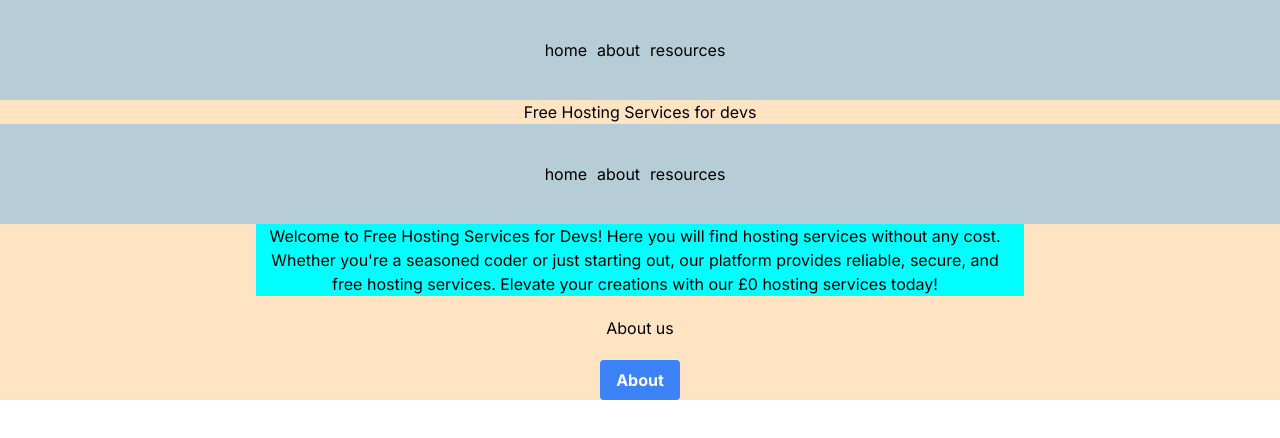
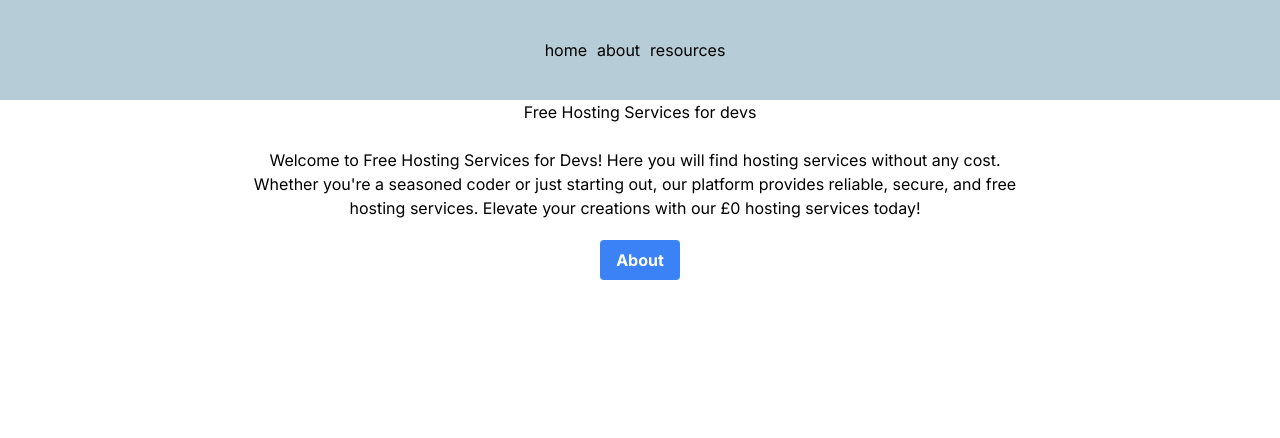
Before and after one commit to N00rAhmed/Free-Hosting-Services, a Next.js app: page / in a window 1280 px wide. Shown: the top 438 px of the page. Built offline with nearby package versions, Linux system fonts and the light colour scheme.

Commit message:
fixed css positioning

```diff
--- a/app/globals.css
+++ b/app/globals.css
@@ -8,14 +8,14 @@ h1{
   display: flex;
   justify-content: center;
 }
-.container{
+/* .container{
   display: flex;
   justify-content: center;
   flex-direction: column;
   align-items: center;
   background-color: bisque;
-}
-.intro-container{
+} */
+/* .intro-container{
   display: flex;
   justify-content: center;
   flex-direction: row;
@@ -24,9 +24,21 @@ h1{
   text-align: center;
 
   background-color: aqua;
+} */
+
+.intro-container{
+  display: flex;
+  justify-content: center;
+  text-align: center;
+}
+.intro{
+  width: 60%;
 }
 
 .button-container{
+  display: flex;
+  justify-content: center;
+
   padding-top: 20px;
 }
 
--- a/app/page.tsx
+++ b/app/page.tsx
@@ -1,12 +1,13 @@
 import Navbar from '@/components/Navbar';
 import Link from 'next/link';
+import '../app/globals.css';
 
 export default function Home() {
   return (
-    <div className='container'>
+    <div>
       <Navbar/>
       <h1>Free Hosting Services for devs </h1>
-      <Navbar/>
+      <br/>
 
 {/* for tailwind make sure to use single quotoations */}
       {/* <h1 className='text-red-800 bg-blue-900'>
@@ -20,7 +21,7 @@ export default function Home() {
           Elevate your creations with our £0 hosting services today!</p>
       </div>
 
-      <Link className='button-container' href='/about'><button>About us</button></Link>
+      {/* <Link className='button-container' href='/about'><button>About us</button></Link> */}
       <Link className='button-container' href='/about'><button className="bg-blue-500 hover:bg-blue-700 text-white font-bold py-2 px-4 rounded">
   About
 </button></Link>
```
